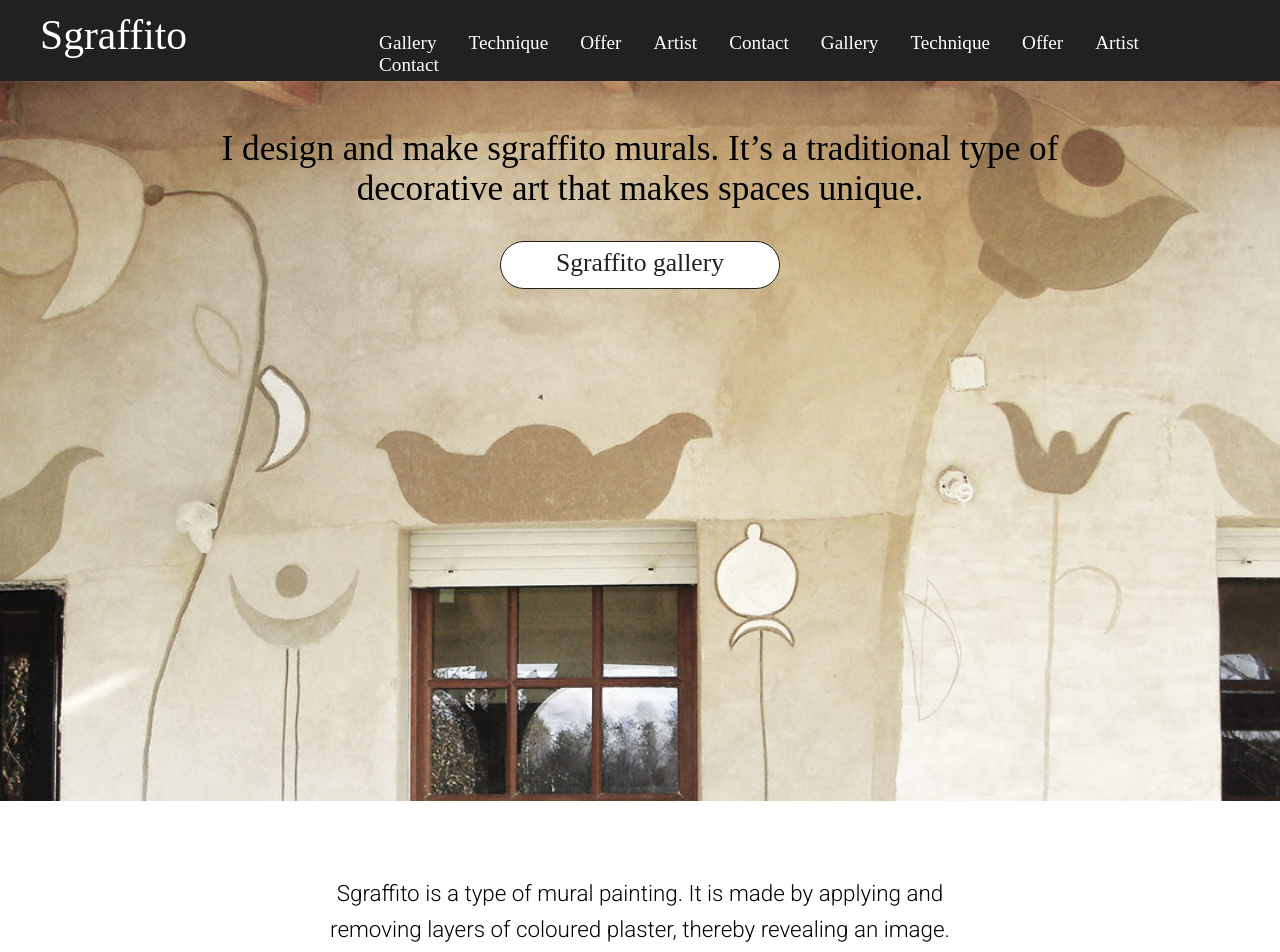
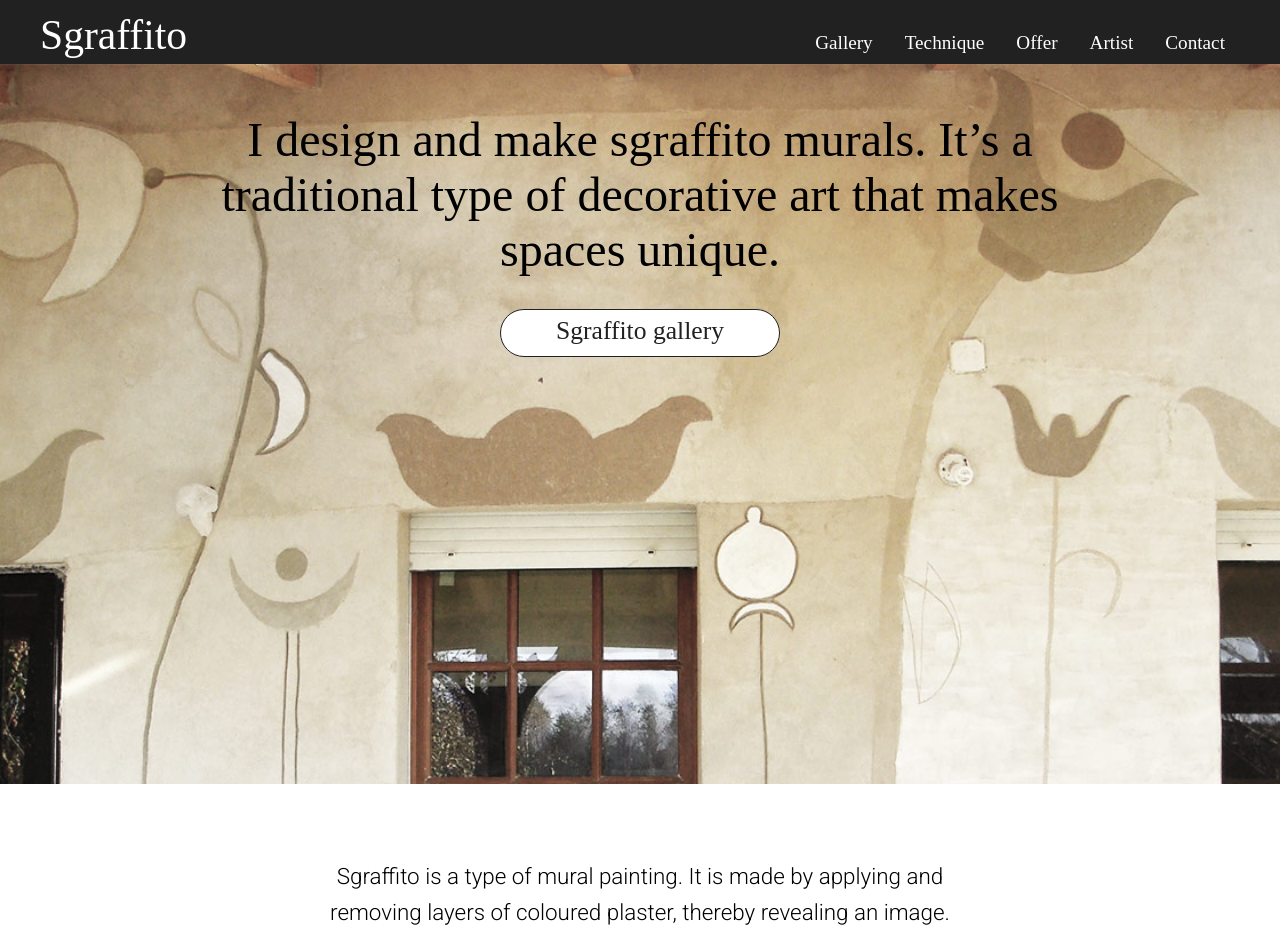
Before and after one commit to marek-kultys/trowel-and-lime, a Jekyll site: the page built from index.html, in a window 1280 px wide. Shown: the top 952 px of the page. Built offline with Jekyll 4.4.1, drawn with Linux system fonts in a browser that asks for light colours; some web fonts are replaced; some of the changed text lies outside the part shown.

Commit message:
adding if statements in header to tailor menu to page

```diff
--- a/_includes/footer.html
+++ b/_includes/footer.html
@@ -10,7 +10,7 @@
    <ul>
       <li><h6>42/44 Copperfield Road, <nobr>E3 4RR,</nobr> London</h6></li>
       <li><h6>(+44) 797 22 96 732</h6></li>
-      <li><h6>Copyright &copy; 2006–{{ 'now' | date: "%Y" }} Melania Yerka</h6></li>
+      <li><h6>Copyright &copy; 2007–{{ 'now' | date: "%Y" }} Mela Yerka</h6></li>
    </ul>
 </div>
 
--- a/_sass/body.scss
+++ b/_sass/body.scss
@@ -11,9 +11,6 @@ $transition: 0.2s;
 
 // Declare colours
 $main: rgba(171, 199, 230, 1);
-// $light: rgba(171, 199, 230, 0.5);
-// $vlight: rgba(171, 199, 230, 0.2);
-// $dark: rgba(0, 110, 151, 1);
 $white: rgba(255, 255, 255, 1);
 $white-hover: rgba(255, 255, 255, 0.6);
 $black: rgba(33, 33, 33, 1);
@@ -38,7 +35,6 @@ body {
    margin: 0px;
    background-color: $black;
    min-height: 100%;
-   // position: relative;
 }
 
 
@@ -76,6 +72,12 @@ h1 { // logotype
 
 h2 { // page title, hero text
    font-size: 2.2em;
+   @include media($full) {
+      font-size: 3em;
+   }
+   @include media($wide) {
+      font-size: 2.6em;
+   }
    @include media($large) {
       font-size: 1.9em;
    }
--- a/_sass/header.scss
+++ b/_sass/header.scss
@@ -30,6 +30,20 @@ header {
                display:block;
             }
          }
+
+      .mobile {
+         display: none;
+         @include media($medium) {
+            display: list-item;
+         }
+      }
+
+      .desktop {
+         display: list-item;
+         @include media($medium) {
+            display: none;
+         }
+      }
 
       ul {
          margin: 0px;
```
